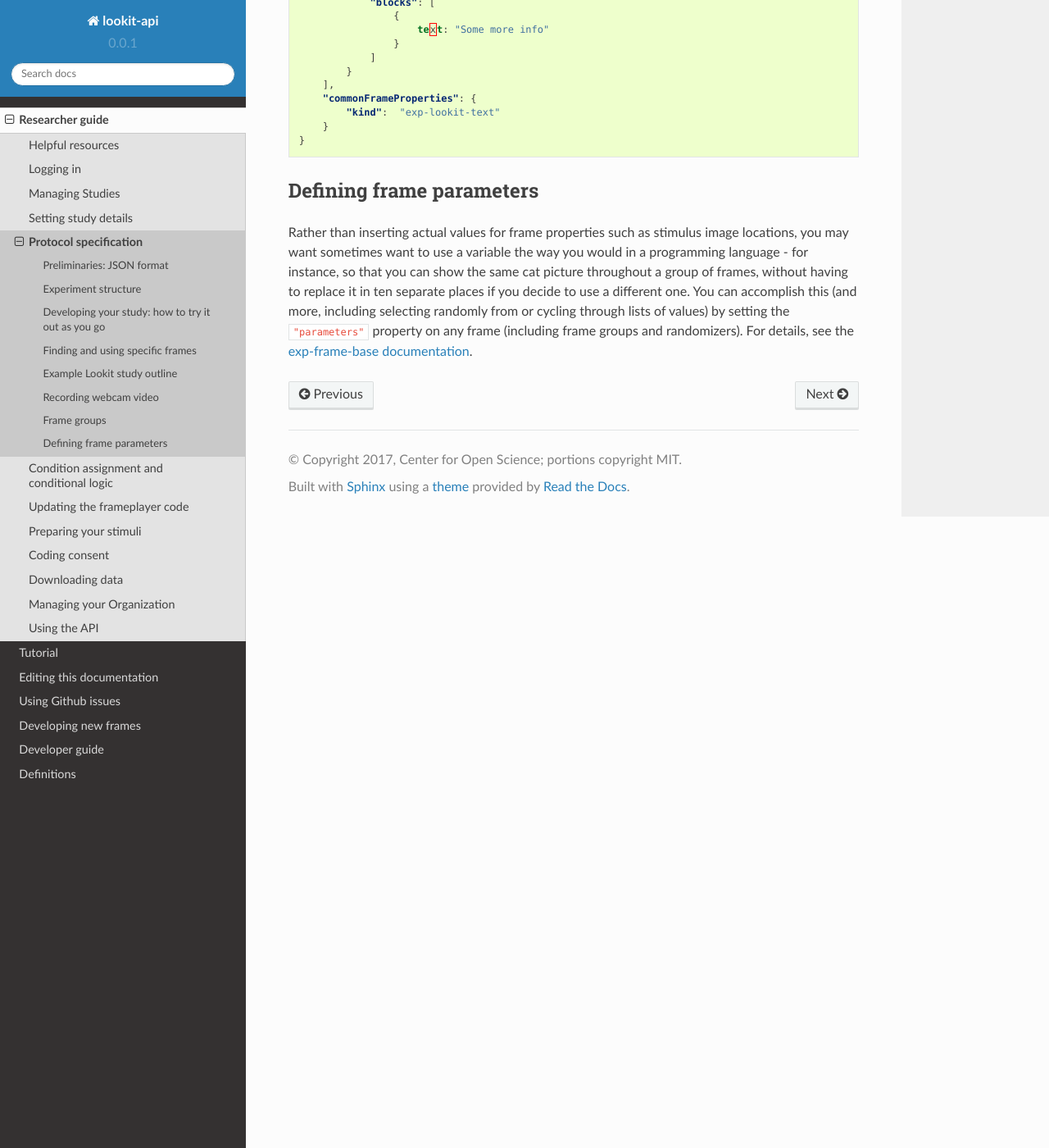
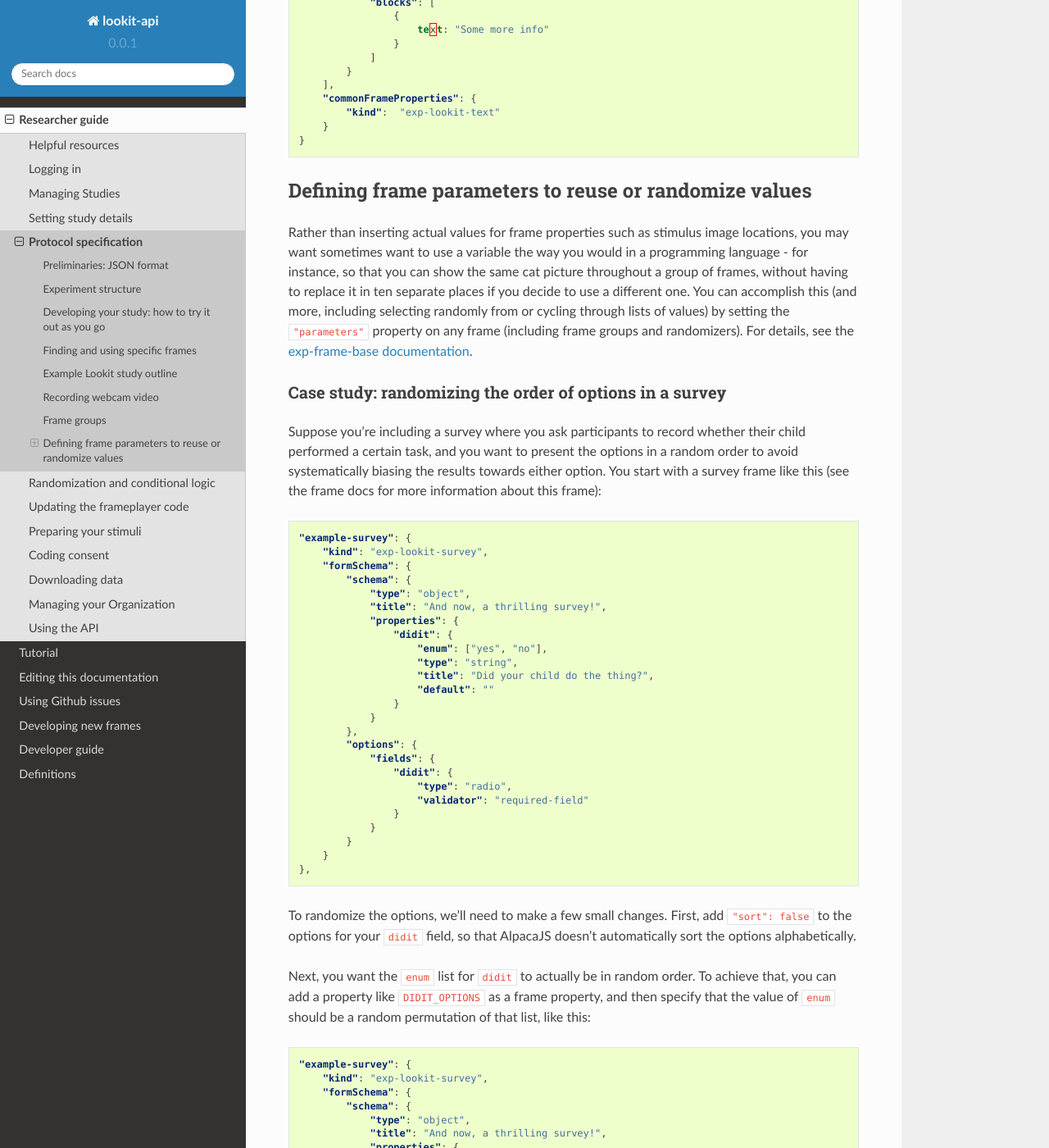
Before and after one commit to lookit/lookit-docs, a Sphinx documentation site: the page built from docs/source/researchers-create-experiment.rst, in a window 1280 px wide and 1400 px high, scrolled down 6527 px. Shown: the whole window at 82% size. Built offline with Sphinx 7.4.7 and the Read the Docs theme 2.0.0, drawn with Linux system fonts in a browser that asks for light colours; some of the changed text lies outside the part shown.

Commit message:
add info about how to randomize order of options in a survey

```diff
--- a/docs/source/researchers-create-experiment.rst
+++ b/docs/source/researchers-create-experiment.rst
@@ -242,8 +242,79 @@
     }
 
 
-Defining frame parameters
----------------------------
+.. _Frame parameters:
+
+Defining frame parameters to reuse or randomize values
+-------------------------------------------------------
 
 Rather than inserting actual values for frame properties such as stimulus image locations, you may want sometimes want to use a variable the way you would in a programming language - for instance, so that you can show the same cat picture throughout a group of frames, without having to replace it in ten separate places if you decide to use a different one.
 You can accomplish this (and more, including selecting randomly from or cycling through lists of values) by setting the ``"parameters"`` property on any frame (including frame groups and randomizers). For details, see the `exp-frame-base documentation <https://lookit.github.io/ember-lookit-frameplayer/classes/Exp-frame-base.html#property_parameters>`_.
+
+Case study: randomizing the order of options in a survey
+~~~~~~~~~~~~~~~~~~~~~~~~~~~~~~~~~~~~~~~~~~~~~~~~~~~~~~~~~~
+
+Suppose you're including a survey where you ask participants to record whether their child performed a certain task, and you want to present the options in a random order to avoid systematically biasing the results towards either option. You start with a survey frame like this (see the frame docs for more information about this frame):
+
+.. code:: json
+
+    "example-survey": {
+        "kind": "exp-lookit-survey",
+        "formSchema": {
+            "schema": {
+                "type": "object",
+                "title": "And now, a thrilling survey!",
+                "properties": {
+                    "didit": {
+                        "enum": ["yes", "no"],
+                        "type": "string",
+                        "title": "Did your child do the thing?",
+                        "default": ""
+                    }
+                }
+            },
+            "options": {
+                "fields": {
+                    "didit": {
+                        "type": "radio",
+                        "validator": "required-field"
+                    }
+                }
+            }
+        }
+    },
+
+To randomize the options, we'll need to make a few small changes. First, add ``"sort": false`` to the options for your ``didit`` field, so that AlpacaJS doesn't automatically sort the options alphabetically.
+
+Next, you want the ``enum`` list for ``didit`` to actually be in random order. To achieve that, you can add a property like ``DIDIT_OPTIONS`` as a frame property, and then specify that the value of ``enum`` should be a random permutation of that list, like this:
+
+.. code:: json
+
+    "example-survey": {
+        "kind": "exp-lookit-survey",
+        "formSchema": {
+            "schema": {
+                "type": "object",
+                "title": "And now, a thrilling survey!",
+                "properties": {
+                    "didit": {
+                        "enum": "DIDIT_OPTIONS#PERM",
+                        "type": "string",
+                        "title": "Did your child do the thing?",
+                        "default": ""
+                    }
+                }
+            },
+            "options": {
+                "fields": {
+                    "didit": {
+                        "sort": false,
+                        "type": "radio",
+                        "validator": "required-field"
+                    }
+                }
+            }
+        },
+        "parameters": {
+            "DIDIT_OPTIONS": ["yes", "no"]
+        }
+    },
```
Also changed, not shown: docs/source/researchers-condition-assignment.rst (+9 -3 lines).
